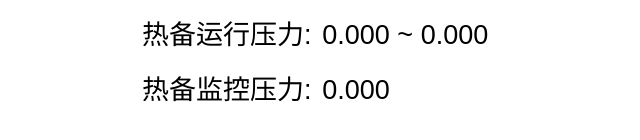
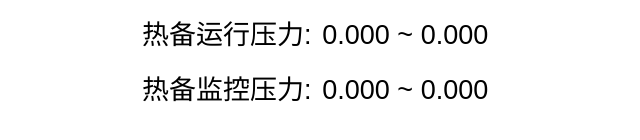
Before and after one commit to zhaohxfight/pre-calc, a plain HTML site: page docs/index.html in a window 1280 px wide. Shown: the part 440-580 px from the top of the page, without its empty margins (291-931 px from the left). Drawn offline with nearby package versions, Linux system fonts and the light colour scheme.

Commit message:
修改计算方式

```diff
--- a/docs/index.html
+++ b/docs/index.html
@@ -59,7 +59,7 @@
 				return `${(this.base * 0.9).toFixed(3)} ~ ${(this.base * 0.95).toFixed(3)}`
 			},
 			rbjkyl() {
-				return (this.base * 1.1).toFixed(3)
+				return `${(this.base * 0.9 * 1.1).toFixed(3)} ~ ${(this.base * 0.95 * 1.1).toFixed(3)}`
 			},
 		}
 		})
```
